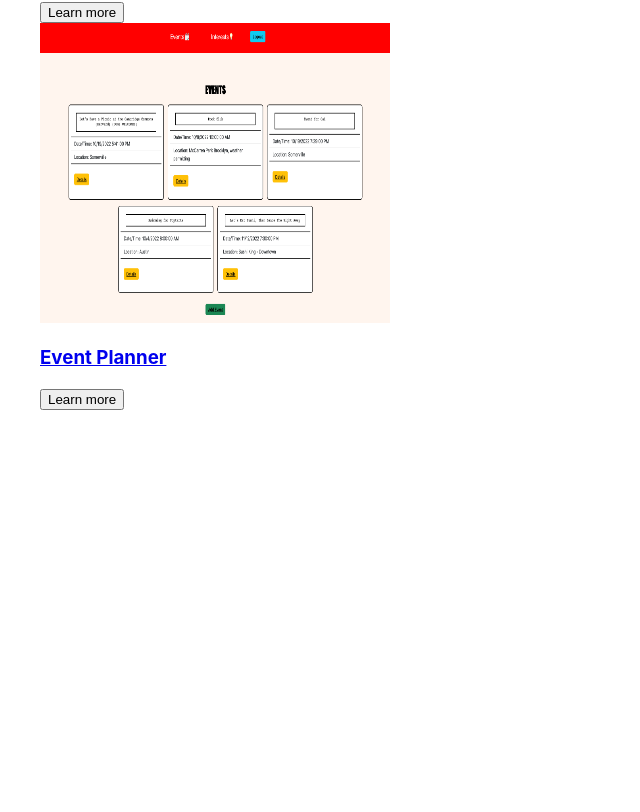
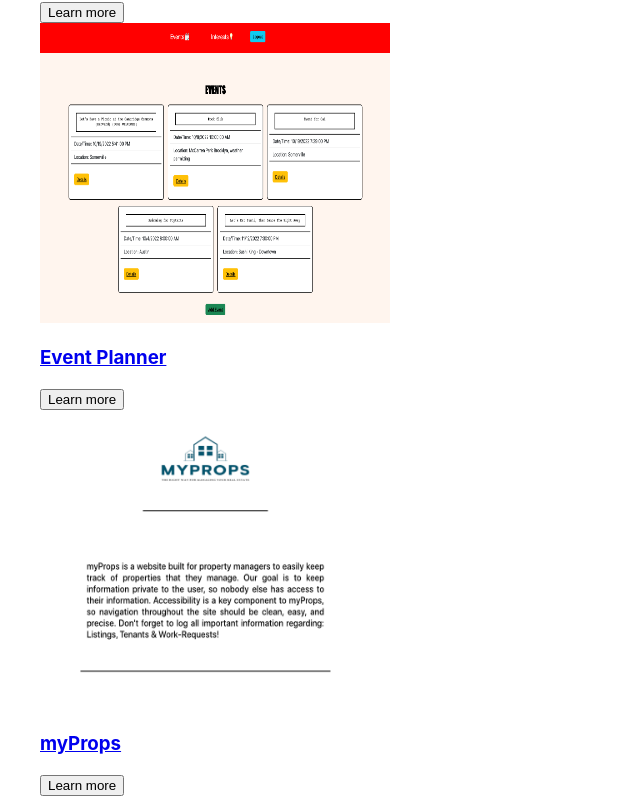
Before and after one commit to trimoni/portfolio-rimoni, a React (Create React App) app: page /projects in a window 1280 px wide. Shown: the part 926-1738 px from the top of the page, without its empty margins (0-640 px from the left). Before the commit the page ends 1352 px from the top, so only its background shows below. Built offline with nearby package versions, Linux system fonts and the light colour scheme; the HTML template or start-up script is replaced by a standard one.

Commit message:
depository link add

```diff
--- a/src/data/projects.js
+++ b/src/data/projects.js
@@ -21,6 +21,14 @@ const projects = [
   image: '/event-planner.jpg',
   repositoryLink: 'https://github.com/trimoni/Event-Planning.git',
   depositoryLink: 'https://eventplanner-rimoni.fly.dev/'
+},
+
+{
+  title: 'myProps',
+  description: `Management website to manage properties and tenants`,
+  image: '/myProps.jpg',
+  repositoryLink: 'https://github.com/trimoni/myProps-front-end.git',
+  depositoryLink: 'https://myprops.netlify.app/'
 }
 ]
 
--- a/src/pages/ProjectDetails/ProjectDetails.jsx
+++ b/src/pages/ProjectDetails/ProjectDetails.jsx
@@ -13,7 +13,7 @@ const ProjectDetails = () => {
     <img src={project.image} alt="connect four" />
     <br />
     <button><a href={project.repositoryLink}>GitHub</a></button>
-    <button>Website</button>
+    <button><a href={project.depositoryLink}>Website</a></button>
     </>
   );
 }
```
Also changed, not shown: public/myProps.jpg (added).
